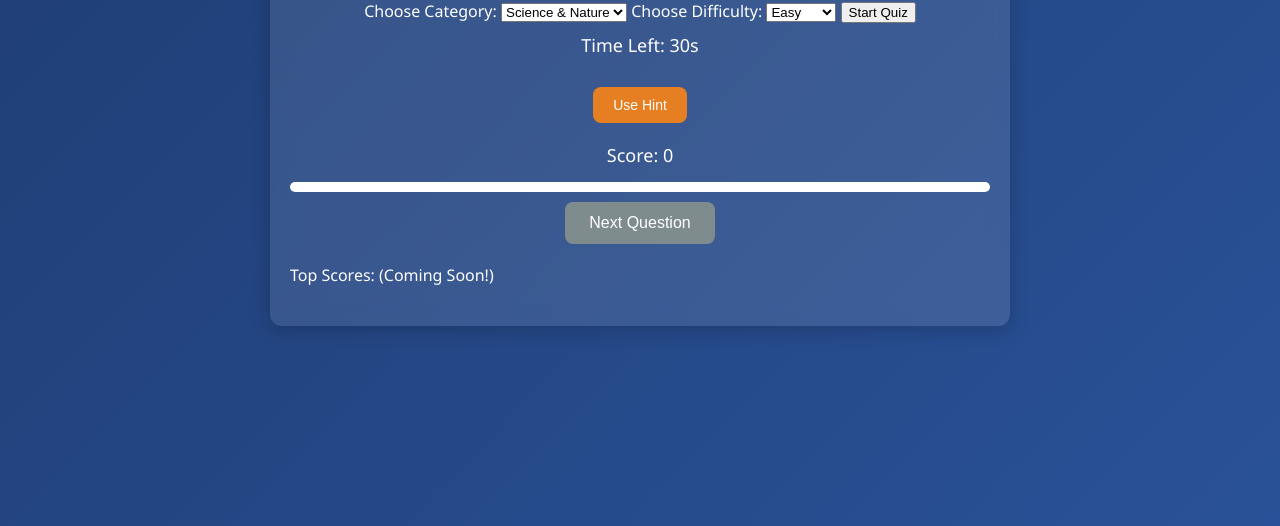
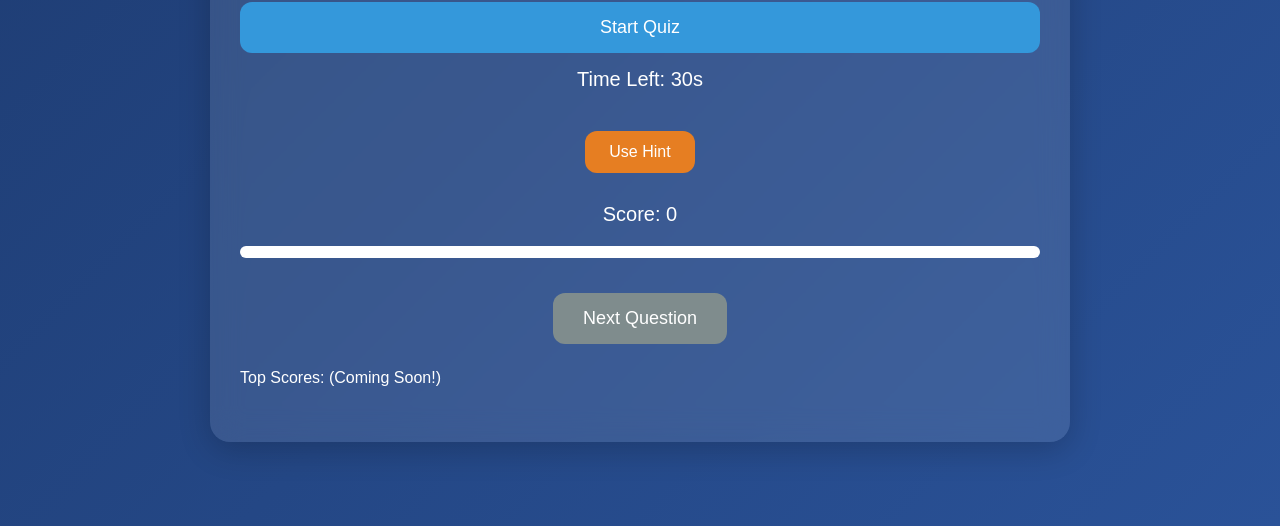
Before and after one commit to younesbachouche/science-nature-quiz, a plain HTML site: page index.html in a window 1280 px wide. Shown: the part 274-800 px from the top of the page. Drawn offline with Linux system fonts and the light colour scheme.

Commit message:
Update index.html

```diff
--- a/index.html
+++ b/index.html
@@ -6,7 +6,7 @@
   <title>Enhanced Science and Nature Quiz</title>
   <style>
     body {
-      font-family: 'Segoe UI', Tahoma, Geneva, Verdana, sans-serif;
+      font-family: 'Poppins', sans-serif;
       margin: 0;
       padding: 0;
       background: linear-gradient(135deg, #1e3c72, #2a5298);
@@ -19,38 +19,83 @@
 
     #quiz-container {
       background: rgba(255, 255, 255, 0.1);
-      border-radius: 12px;
-      box-shadow: 0 4px 20px rgba(0, 0, 0, 0.2);
-      padding: 20px;
-      max-width: 700px;
+      border-radius: 20px;
+      box-shadow: 0 8px 32px rgba(0, 0, 0, 0.2);
+      padding: 30px;
+      max-width: 800px;
       width: 90%;
       text-align: center;
-      backdrop-filter: blur(10px);
+      backdrop-filter: blur(15px);
     }
 
-    h1, h2 {
-      margin: 0;
+    h1 {
+      margin: 0 0 20px 0;
       font-weight: 600;
+      font-size: 32px;
+    }
+
+    #categories {
+      display: grid;
+      grid-template-columns: repeat(2, 1fr);
+      gap: 15px;
+      margin-bottom: 20px;
+    }
+
+    #categories label {
+      font-size: 18px;
+      font-weight: 500;
+      margin-bottom: 5px;
+      display: block;
+    }
+
+    #categories select {
+      width: 100%;
+      padding: 10px;
+      border-radius: 8px;
+      border: none;
+      background: #2c3e50;
+      color: white;
+      font-size: 16px;
+      cursor: pointer;
+    }
+
+    #start-button {
+      background: #3498db;
+      color: white;
+      padding: 15px 30px;
+      border: none;
+      border-radius: 12px;
+      cursor: pointer;
+      font-size: 18px;
+      transition: background 0.3s;
+      margin-top: 20px;
+      width: 100%;
+    }
+
+    #start-button:hover {
+      background: #2980b9;
     }
 
     #question {
-      font-size: 24px;
-      margin: 20px 0;
+      font-size: 26px;
+      margin: 25px 0;
+      font-weight: 500;
     }
 
     .option {
       background: rgba(255, 255, 255, 0.2);
       color: white;
-      padding: 12px;
-      margin: 10px 0;
-      border-radius: 8px;
+      padding: 15px;
+      margin: 12px 0;
+      border-radius: 12px;
       cursor: pointer;
       transition: background 0.3s, transform 0.2s;
+      font-size: 18px;
     }
 
     .option:hover {
       background: rgba(255, 255, 255, 0.3);
-      transform: translateY(-2px);
+      transform: translateY(-3px);
     }
 
     .option.correct {
@@ -62,19 +107,20 @@
     }
 
     #timer, #score, #progress-bar {
-      font-size: 18px;
-      margin: 10px 0;
+      font-size: 20px;
+      margin: 15px 0;
     }
 
     #next-button {
       background: #3498db;
       color: white;
-      padding: 12px 24px;
+      padding: 15px 30px;
       border: none;
-      border-radius: 8px;
+      border-radius: 12px;
       cursor: pointer;
-      font-size: 16px;
+      font-size: 18px;
       transition: background 0.3s;
+      margin-top: 20px;
     }
 
     #next-button:hover {
@@ -88,59 +134,61 @@
 
     #progress-bar {
       background: white;
-      height: 10px;
-      border-radius: 5px;
+      height: 12px;
+      border-radius: 6px;
       overflow: hidden;
-      margin-top: 15px;
+      margin-top: 20px;
     }
 
     #progress {
       background: #3498db;
       height: 100%;
       width: 0;
+      transition: width 0.5s ease;
     }
 
     #leaderboard, #summary {
       text-align: left;
-      margin-top: 20px;
+      margin-top: 25px;
     }
 
     #hint-button {
       background: #e67e22;
       color: white;
-      padding: 10px 20px;
+      padding: 12px 24px;
       border: none;
-      border-radius: 8px;
+      border-radius: 12px;
       cursor: pointer;
-      font-size: 14px;
-      margin: 10px 0;
+      font-size: 16px;
+      margin: 15px 0;
+      transition: background 0.3s;
     }
 
     #hint-button:hover {
       background: #d35400;
     }
 
-    #categories {
-      margin: 10px 0;
+    @media (max-width: 480px) {
+      #quiz-container {
+        padding: 20px;
       }
 
-    @media (max-width: 480px) {
-      #quiz-container {
-        padding: 15px;
+      #categories {
+        grid-template-columns: 1fr;
       }
 
       #question {
-        font-size: 20px;
+        font-size: 22px;
       }
 
       .option {
-        padding: 10px;
-        font-size: 14px;
+        padding: 12px;
+        font-size: 16px;
       }
 
       #next-button, #hint-button {
-        padding: 8px 16px;
-        font-size: 14px;
+        padding: 10px 20px;
+        font-size: 16px;
       }
     }
   </style>
@@ -150,22 +198,25 @@
     <h1>Enhanced Science and Nature Quiz</h1>
 
     <div id="categories">
+      <div>
         <label for="category">Choose Category:</label>
         <select id="category">
           <option value="17">Science & Nature</option>
           <option value="18">Computers</option>
           <option value="19">Mathematics</option>
-        <option value="20">Mythology</option>
         </select>
-
+      </div>
+      <div>
         <label for="difficulty">Choose Difficulty:</label>
         <select id="difficulty">
           <option value="easy">Easy</option>
           <option value="medium">Medium</option>
           <option value="hard">Hard</option>
         </select>
+      </div>
+    </div>
+
     <button id="start-button">Start Quiz</button>
-    </div>
 
     <div id="timer">Time Left: 30s</div>
     <div id="question"></div>
```
Lines whose indentation alone changed are shown as unchanged.
